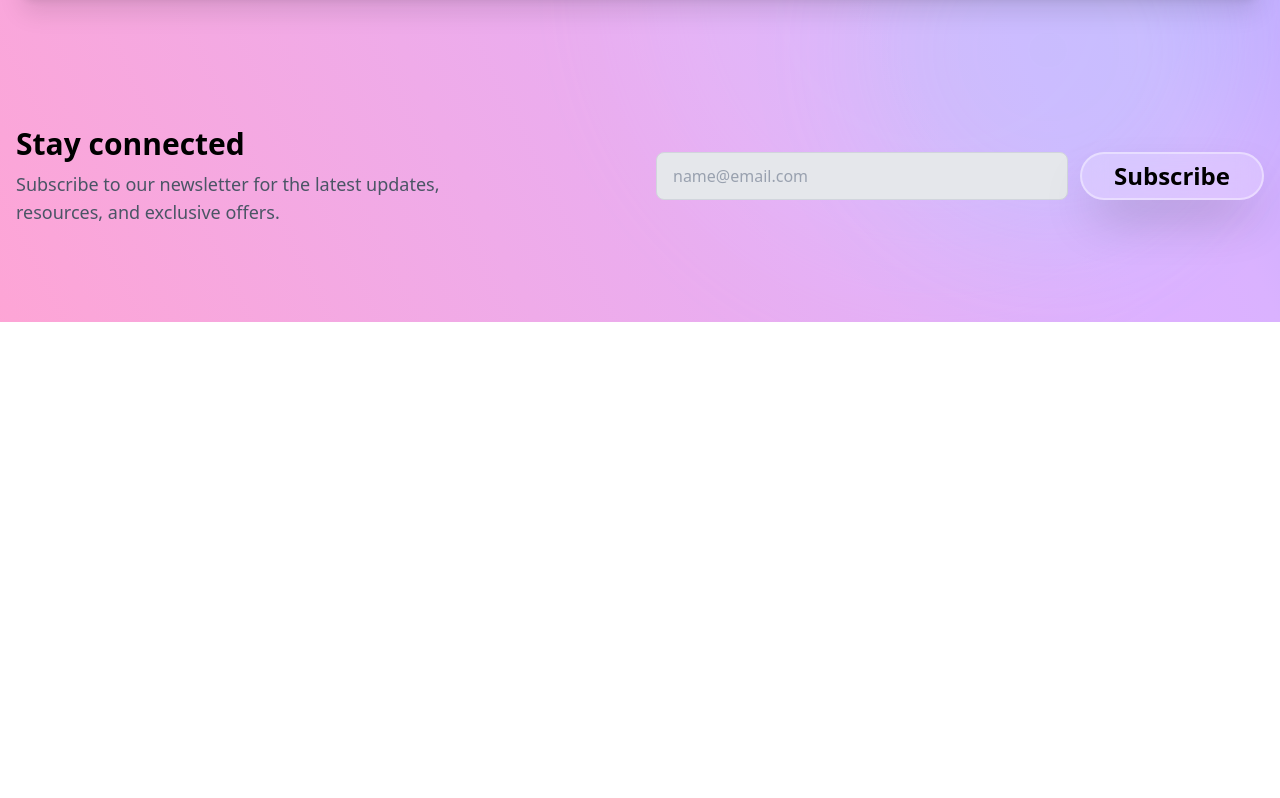
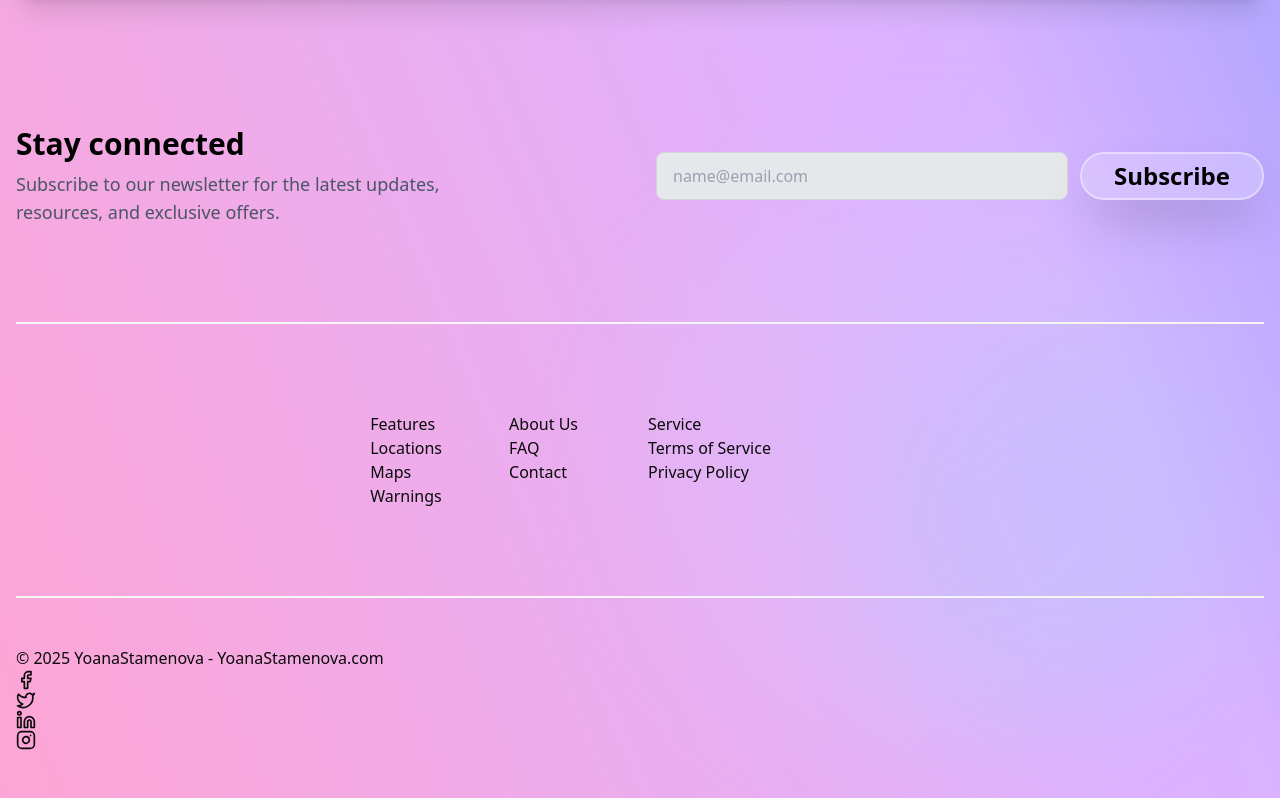
Before and after one commit to yoanastamenova/Whats-the-weather, a Next.js app: page / in a window 1280 px wide. Shown: the part 2282-3080 px from the top of the page. Before the commit the page ends 2604 px from the top, so only its background shows below. Built offline with nearby package versions, Linux system fonts and the light colour scheme.

Commit message:
feat: add footer

```diff
--- a/app/page.tsx
+++ b/app/page.tsx
@@ -114,9 +114,11 @@ export default function Page() {
                 Real-time forecasts at your fingertips
               </p>
               <Link href="/maps">
-                <Button className="text-black rounded-full text-xl md:text-2xl mt-6 md:ml-2 py-7 px-10
+                <Button
+                  className="text-black rounded-full text-xl md:text-2xl mt-6 md:ml-2 py-7 px-10
                 font-bold bg-white/20 backdrop-blur-md border-2
-                 border-white/40 hover:bg-white/30 hover:scale-105 transition-all duration-300 shadow-2xl">
+                 border-white/40 hover:bg-white/30 hover:scale-105 transition-all duration-300 shadow-2xl"
+                >
                   Find out more →
                 </Button>
               </Link>
@@ -211,7 +213,9 @@ export default function Page() {
           <div className="container py-12">
             <div className="grid grid-cols-1 lg:grid-cols-2 gap-8 items-center">
               <div>
-                <h2 className="text-3xl font-bold text-black mb-2">Stay connected</h2>
+                <h2 className="text-3xl font-bold text-black mb-2">
+                  Stay connected
+                </h2>
                 <p className="text-gray-600 text-lg">
                   Subscribe to our newsletter for the latest updates, <br />
                   resources, and exclusive offers.
@@ -226,13 +230,133 @@ export default function Page() {
                   focus:outline-none focus:ring-2 focus:ring-black focus:border-transparent
                   placeholder:text-gray-400"
                 />
-                <Button className="h-12 px-8 text-black font-bold rounded-full
+                <Button
+                  className="h-12 px-8 text-black font-bold rounded-full
                 text-xl md:text-2xl bg-white/20 backdrop-blur-md border-2
-                 border-white/40 hover:bg-white/30 hover:scale-105 transition-all duration-300 shadow-2xl">
+                 border-white/40 hover:bg-white/30 hover:scale-105 transition-all duration-300 shadow-2xl"
+                >
                   Subscribe
                 </Button>
               </div>
             </div>
+          </div>
+          <hr className="my-12 h-0.5 border-t-0 bg-neutral-100 dark:bg-black/10" />
+
+          {/* Footer Section */}
+          <nav className="flex items-center flex-col">
+            <div className="grid grid-cols-2 gap-x-4 gap-y-10 py-10 sm:grid-cols-4">
+              <div>
+                <h2>Features</h2>
+                <p>Locations</p>
+                <p>Maps</p>
+                <p>Warnings</p>
+              </div>
+              <div>
+                <h2>About Us</h2>
+                <p>FAQ</p>
+                <p>Contact</p>
+              </div>
+              <div>
+                <h2>Service</h2>
+                <p>Terms of Service</p>
+                <p>Privacy Policy</p>
+              </div>
+            </div>
+          </nav>
+
+          <hr className="my-12 h-0.5 border-t-0 bg-neutral-100 dark:bg-black/10" />
+          <p>© 2025 YoanaStamenova - YoanaStamenova.com</p>
+          <div>
+            <a href="https://facebook.com">
+              <svg
+                xmlns="http://www.w3.org/2000/svg"
+                width="20"
+                height="20"
+                viewBox="0 0 24 24"
+                fill="none"
+                stroke="currentColor"
+                stroke-width="2"
+                stroke-linecap="round"
+                stroke-linejoin="round"
+                className="lucide lucide-facebook transition-transform
+            hover:scale-110"
+                aria-hidden="true"
+              >
+                <path d="M18 2h-3a5 5 0 0 0-5 5v3H7v4h3v8h4v-8h3l1-4h-4V7a1 1 0 0 1 1-1h3z"></path>
+              </svg>
+            </a>
+            <a
+              aria-label="Twitter"
+              href="https://twitter.com"
+              className="text-primary-foreground/70 hover:text-primary-foreground/100 transition-colors"
+            >
+              <svg
+                xmlns="http://www.w3.org/2000/svg"
+                width="20"
+                height="20"
+                viewBox="0 0 24 24"
+                fill="none"
+                stroke="currentColor"
+                stroke-width="2"
+                stroke-linecap="round"
+                stroke-linejoin="round"
+                className="lucide lucide-twitter transition-transform
+            hover:scale-110"
+                aria-hidden="true"
+              >
+                <path
+                  d="M22 4s-.7 2.1-2 3.4c1.6 10-9.4
+            17.3-18 11.6 2.2.1 4.4-.6 6-2C3 15.5.5 9.6 3 5c2.2 2.6 5.6 4.1 9 4-.9-4.2 4-6.6
+            7-3.8 1.1 0 3-1.2 3-1.2z"
+                ></path>
+              </svg>
+            </a>
+            <a
+              aria-label="LinkedIn"
+              href="https://linkedin.com"
+              className="text-primary-foreground/70 hover:text-primary-foreground/100 transition-colors"
+            >
+              <svg
+                xmlns="http://www.w3.org/2000/svg"
+                width="20"
+                height="20"
+                viewBox="0 0 24 24"
+                fill="none"
+                stroke="currentColor"
+                stroke-width="2"
+                stroke-linecap="round"
+                stroke-linejoin="round"
+                className="lucide lucide-linkedin transition-transform hover:scale-110"
+                aria-hidden="true"
+              >
+                <path d="M16 8a6 6 0 0 1 6 6v7h-4v-7a2 2 0 0 0-2-2 2 2 0 0 0-2 2v7h-4v-7a6 6 0 0 1 6-6z"></path>
+                <rect width="4" height="12" x="2" y="9"></rect>
+                <circle cx="4" cy="4" r="2"></circle>
+              </svg>
+            </a>
+            <a
+              aria-label="Instagram"
+              href="https://instagram.com"
+              className="text-primary-foreground/70 hover:text-primary-foreground/100 transition-colors"
+            >
+              <svg
+                xmlns="http://www.w3.org/2000/svg"
+                width="20"
+                height="20"
+                viewBox="0 0 24 24"
+                fill="none"
+                stroke="currentColor"
+                stroke-width="2"
+                stroke-linecap="round"
+                stroke-linejoin="round"
+                className="lucide lucide-instagram transition-transform hover:scale-110"
+                aria-hidden="true"
+              >
+                <rect width="20" height="20" x="2" y="2" rx="5" ry="5"></rect>
+                <path d="M16 11.37A4 4 0 1 1 12.63 8 4 4 0 0 1 16 11.37z"></path>
+                <line x1="17.5" x2="17.51" y1="6.5" y2="6.5"></line>
+              </svg>
+            </a>
           </div>
         </div>
       </div>
```
